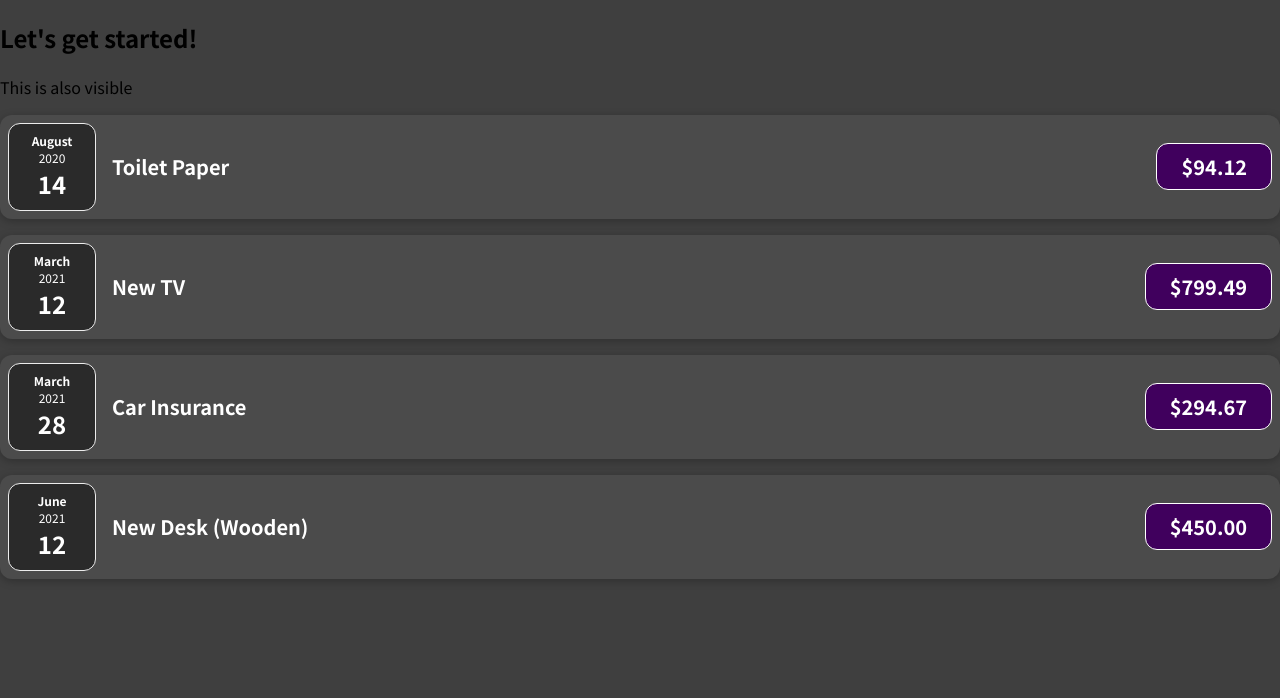
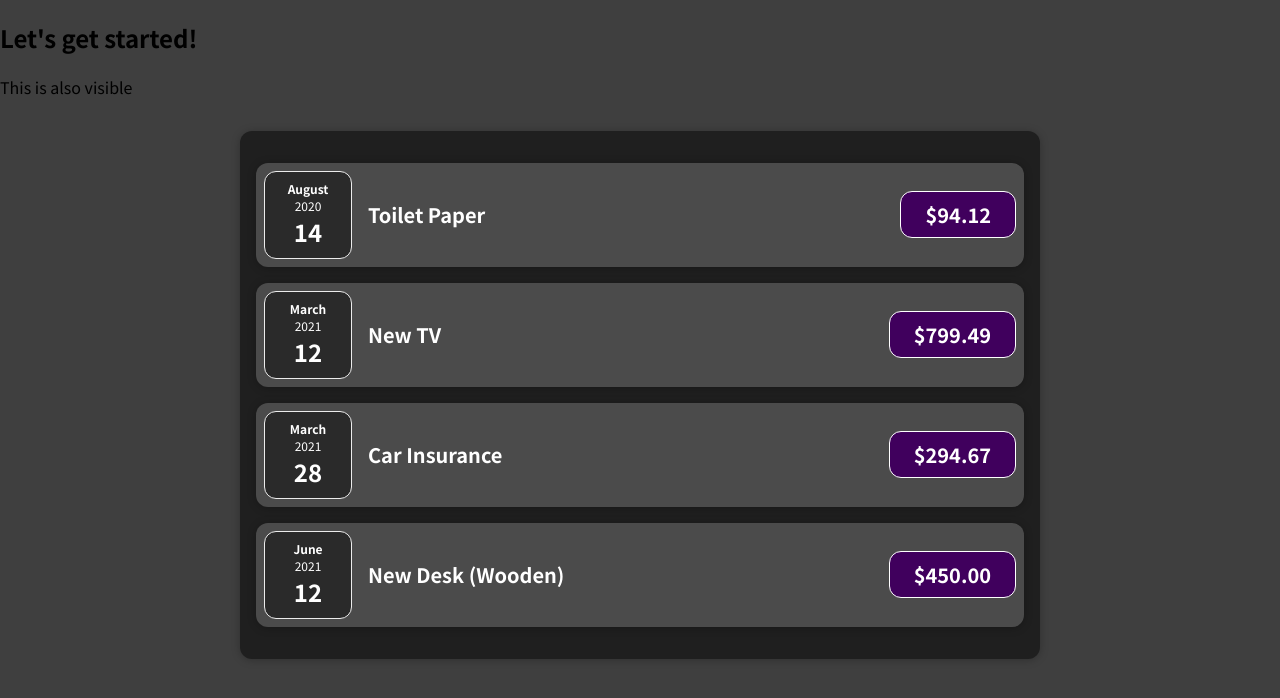
Before and after one commit to maykaltenev/react-complete-guide, a JavaScript app in the folder section-03/react-components/: page / in a window 1280 px wide. Shown: the top 698 px of the page. Built offline with nearby package versions, Linux system fonts and the light colour scheme.

Commit message:
splitting components

```diff
--- a/section-03/react-components/src/App.js
+++ b/section-03/react-components/src/App.js
@@ -1,4 +1,4 @@
-import ExpenseItem from "./components/ExpenseItem";
+import Expenses from "./components/Expenses";
 // custom name components is named with capital letters
 function App(props) {
   const expenses = [
@@ -22,25 +22,12 @@
       date: new Date(2021, 5, 12),
     },
   ];
-
   return (
     <div>
       <h2>Let's get started!</h2>
       <p>This is also visible</p>
-      <ExpenseItem title={expenses[0].title}
-        amount={expenses[0].amount}
-        date={expenses[0].date} />
-      <ExpenseItem title={expenses[1].title}
-        amount={expenses[1].amount}
-        date={expenses[1].date} />
-      <ExpenseItem title={expenses[2].title}
-        amount={expenses[2].amount}
-        date={expenses[2].date} />
-      <ExpenseItem title={expenses[3].title}
-        amount={expenses[3].amount}
-        date={expenses[3].date} />
-    </div>
+      <Expenses items={expenses} />
+    </div >
   );
 }
-
 export default App;
--- /dev/null
+++ b/section-03/react-components/src/components/Card.css
@@ -0,0 +1,4 @@
+.card {
+  border-radius: 12px;
+  box-shadow: 0 1px 8px rgba(0, 0, 0, 0.25);
+}
--- /dev/null
+++ b/section-03/react-components/src/components/Card.js
@@ -0,0 +1,6 @@
+import './Card.css'
+function Card(props) {
+    const classes = 'card ' + props.className;
+    return <div className={classes}>{props.children}</div>
+}
+export default Card;
--- a/section-03/react-components/src/components/ExpenseItem.css
+++ b/section-03/react-components/src/components/ExpenseItem.css
@@ -2,10 +2,8 @@
   display: flex;
   justify-content: space-between;
   align-items: center;
-  box-shadow: 0 2px 8px rgba(0, 0, 0, 0.25);
   padding: 0.5rem;
   margin: 1rem 0;
-  border-radius: 12px;
   background-color: #4b4b4b;
 }
 
--- a/section-03/react-components/src/components/ExpenseItem.js
+++ b/section-03/react-components/src/components/ExpenseItem.js
@@ -1,16 +1,17 @@
 // only one root element per component
 import ExpenseDate from './ExpenseDate';
+import Card from './Card';
 import './ExpenseItem.css';
 
 function ExpenseItem(props) {
     return (
-        <div className='expense-item'>
+        <Card className='expense-item'>
             <ExpenseDate date={props.date} />
             <div className='expense-item__description'>
                 <h2>{props.title}</h2>
                 <div className='expense-item__price'>${props.amount.toFixed(2)}</div>
             </div>
-        </div>
+        </Card>
     )
 }
 export default ExpenseItem
--- /dev/null
+++ b/section-03/react-components/src/components/Expenses.css
@@ -0,0 +1,7 @@
+.expenses {
+  padding: 1rem;
+  background-color: rgb(31, 31, 31);
+  margin: 2rem auto;
+  width: 50rem;
+  max-width: 95%;
+}
--- /dev/null
+++ b/section-03/react-components/src/components/Expenses.js
@@ -0,0 +1,21 @@
+
+import ExpenseItem from "./ExpenseItem";
+import Card from "./Card";
+import './Expenses.css'
+function Expenses(props) {
+    return (<Card className='expenses'>
+        <ExpenseItem title={props.items[0].title}
+            amount={props.items[0].amount}
+            date={props.items[0].date} />
+        <ExpenseItem title={props.items[1].title}
+            amount={props.items[1].amount}
+            date={props.items[1].date} />
+        <ExpenseItem title={props.items[2].title}
+            amount={props.items[2].amount}
+            date={props.items[2].date} />
+        <ExpenseItem title={props.items[3].title}
+            amount={props.items[3].amount}
+            date={props.items[3].date} />
+    </Card>)
+}
+export default Expenses;
```
